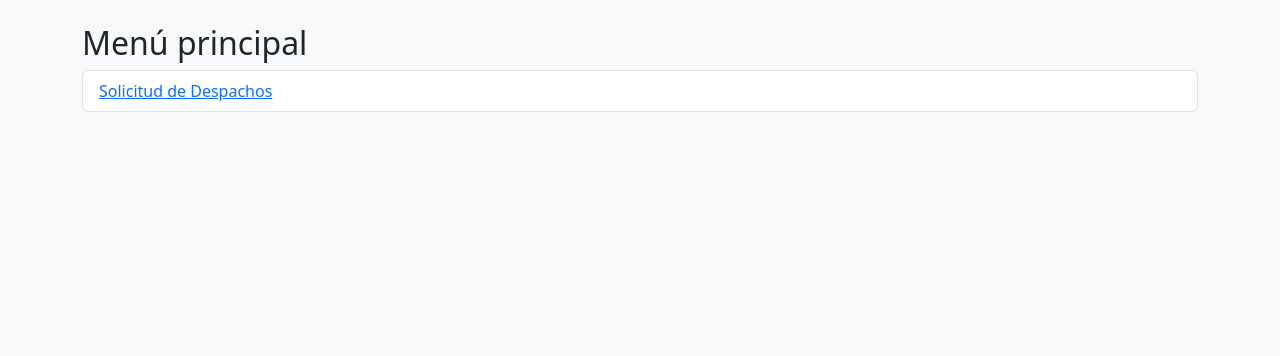
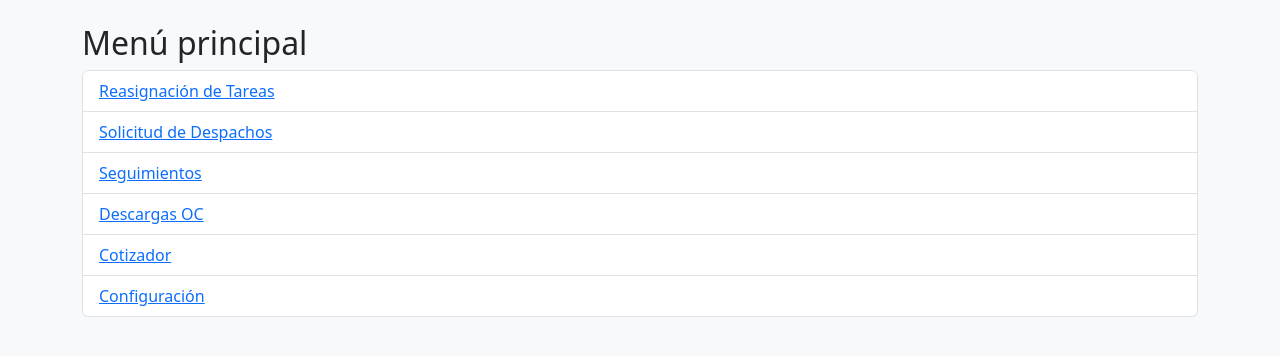
Before and after one commit to eslay07/GestorCompras, a Flask app: page /menu in a window 1280 px wide. Shown: the part 56-412 px from the top of the page. Run offline with Flask 3, Linux system fonts and the light colour scheme; the visitor is signed in with stand-in values (Sample User, id 1).

Commit message:
Expand web menu with placeholder routes

```diff
--- a/GestorCompras_/gestorcompras/webapp/__init__.py
+++ b/GestorCompras_/gestorcompras/webapp/__init__.py
@@ -31,10 +31,21 @@ def create_app() -> Flask:
             return redirect(url_for('login'))
         return render_template('menu.html')
 
+    def _ensure_login():
+        if 'email' not in session:
+            return redirect(url_for('login'))
+        return None
+
+    @app.route('/reasignacion')
+    def reasignacion():
+        if (r := _ensure_login()) is not None:
+            return r
+        return render_template('placeholder.html', title='Reasignación de Tareas')
+
     @app.route('/despacho', methods=['GET', 'POST'])
     def despacho():
-        if 'email' not in session:
-            return redirect(url_for('login'))
+        if (r := _ensure_login()) is not None:
+            return r
         result = None
         if request.method == 'POST':
             orden = request.form.get('orden', '').strip()
@@ -44,6 +55,30 @@ def create_app() -> Flask:
             result = despacho_logic.process_order(email_session, orden, include_pdf, template)
         return render_template('despacho.html', result=result)
 
+    @app.route('/seguimientos')
+    def seguimientos():
+        if (r := _ensure_login()) is not None:
+            return r
+        return render_template('placeholder.html', title='Seguimientos')
+
+    @app.route('/descargas_oc')
+    def descargas_oc():
+        if (r := _ensure_login()) is not None:
+            return r
+        return render_template('placeholder.html', title='Descargas OC')
+
+    @app.route('/cotizador')
+    def cotizador():
+        if (r := _ensure_login()) is not None:
+            return r
+        return render_template('placeholder.html', title='Cotizador')
+
+    @app.route('/configuracion')
+    def configuracion():
+        if (r := _ensure_login()) is not None:
+            return r
+        return render_template('placeholder.html', title='Configuración')
+
     @app.route('/logout')
     def logout():
         session.clear()
--- a/GestorCompras_/gestorcompras/webapp/templates/menu.html
+++ b/GestorCompras_/gestorcompras/webapp/templates/menu.html
@@ -2,6 +2,11 @@
 {% block content %}
 <h2>Menú principal</h2>
 <ul class="list-group">
+  <li class="list-group-item"><a href="{{ url_for('reasignacion') }}">Reasignación de Tareas</a></li>
   <li class="list-group-item"><a href="{{ url_for('despacho') }}">Solicitud de Despachos</a></li>
+  <li class="list-group-item"><a href="{{ url_for('seguimientos') }}">Seguimientos</a></li>
+  <li class="list-group-item"><a href="{{ url_for('descargas_oc') }}">Descargas OC</a></li>
+  <li class="list-group-item"><a href="{{ url_for('cotizador') }}">Cotizador</a></li>
+  <li class="list-group-item"><a href="{{ url_for('configuracion') }}">Configuración</a></li>
 </ul>
 {% endblock %}
--- /dev/null
+++ b/GestorCompras_/gestorcompras/webapp/templates/placeholder.html
@@ -0,0 +1,6 @@
+{% extends 'base.html' %}
+{% block content %}
+<h2>{{ title }}</h2>
+<p>Esta opción se encuentra en desarrollo.</p>
+<p><a href="{{ url_for('menu') }}" class="btn btn-secondary">Volver al menú</a></p>
+{% endblock %}
```
